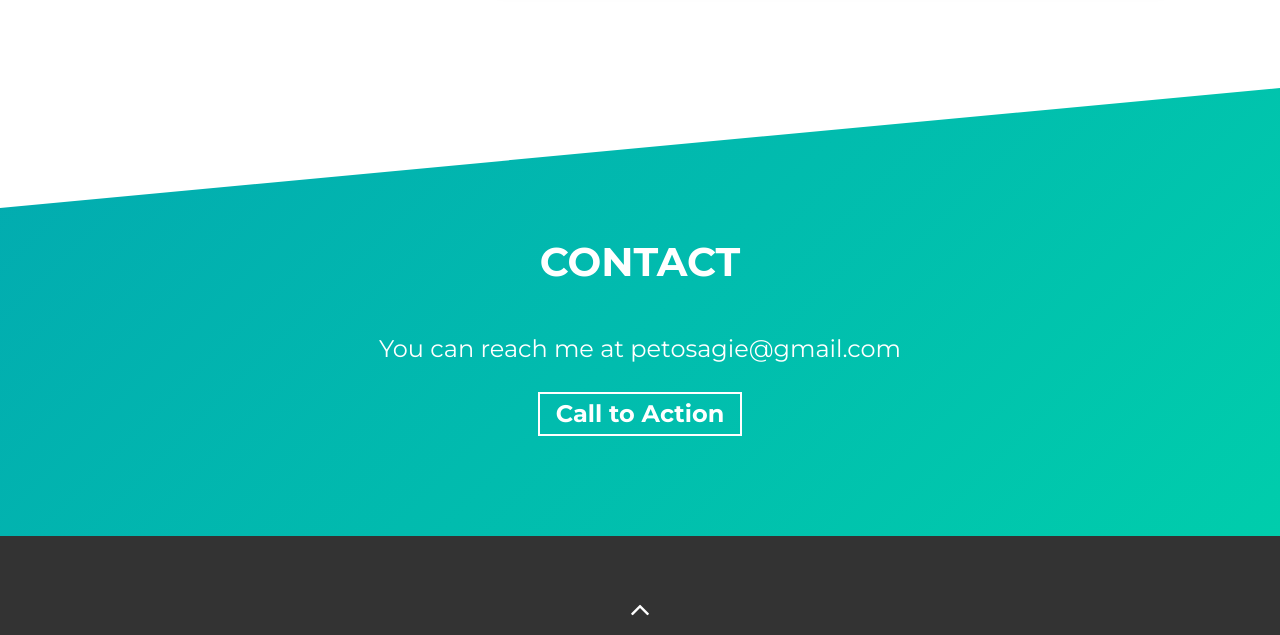
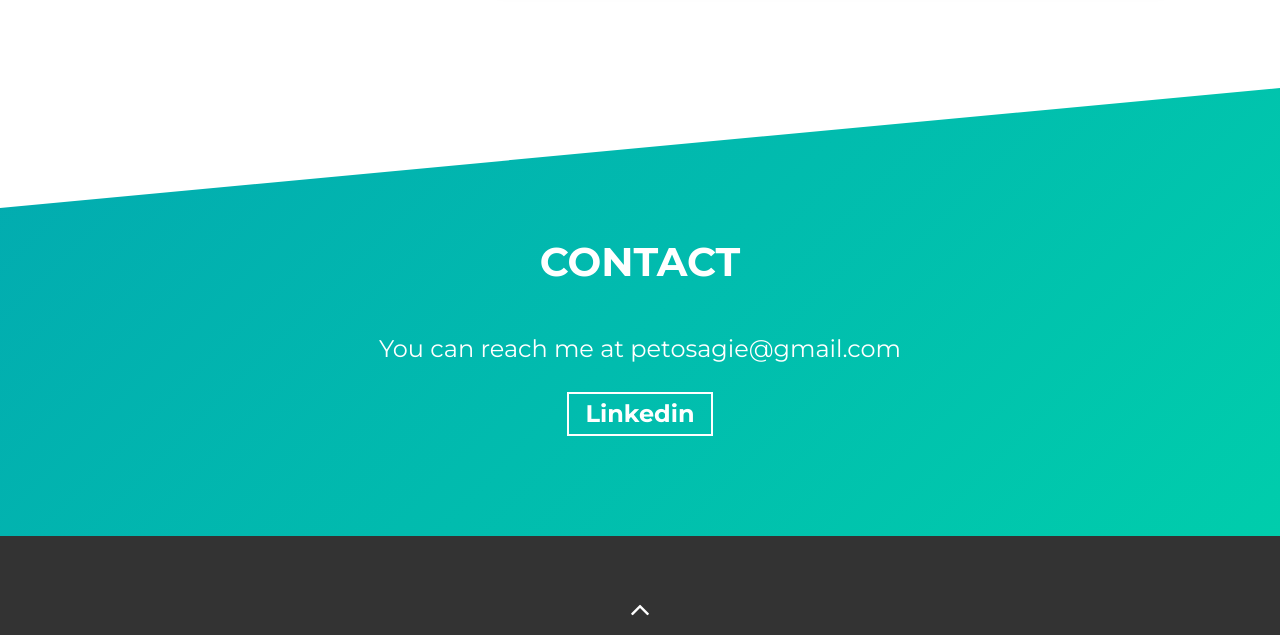
Before and after one commit to Petosagie/portfolio, a website built with Parcel: page src/index.html in a window 1280 px wide. Shown: the part 3904-4539 px from the top of the page. Built offline with nearby package versions, Linux system fonts and the light colour scheme.

Commit message:
update Readme

```diff
--- a/src/index.html
+++ b/src/index.html
@@ -347,7 +347,7 @@ platforms, etc.
             target="_blank"
             class="cta-btn cta-btn--resume"
             href="https://www.linkedin.com/in/osagie-ohenhen/"
-            >Call to Action</a
+            >Linkedin</a
           >
         </div>
       </div>
```
Also changed, not shown: README.md.
